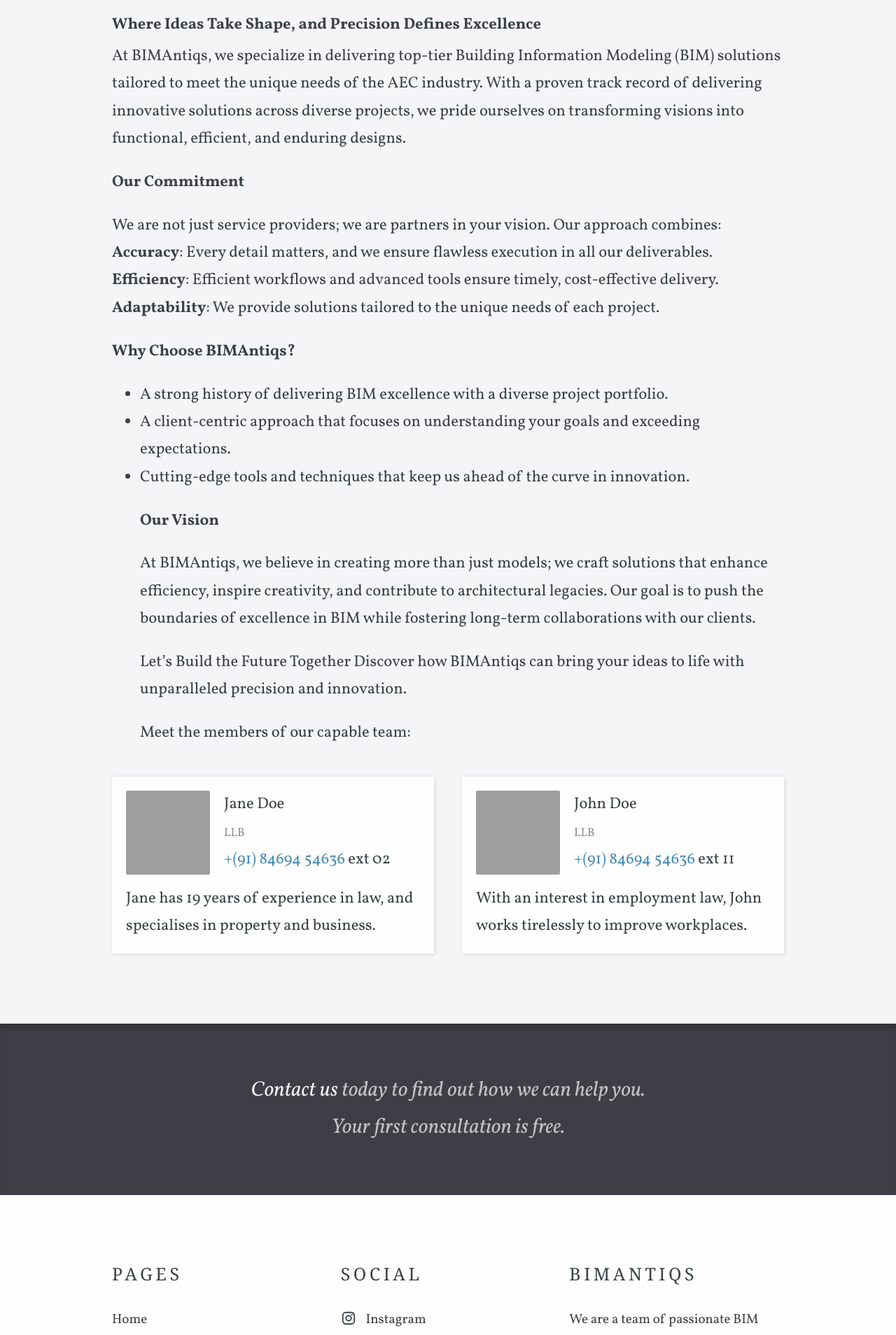
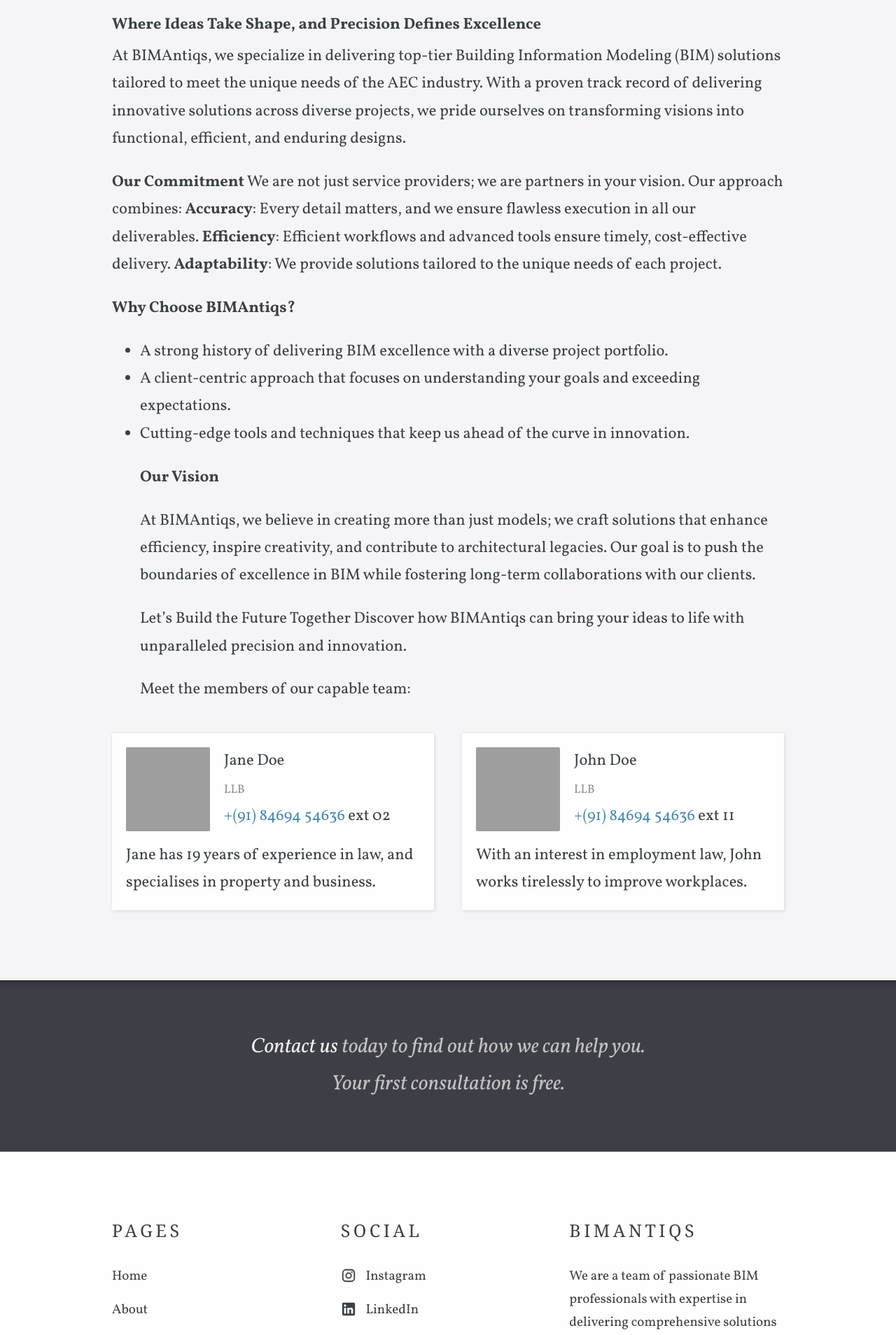
Before and after one commit to R-Madhav/BIMAntiqs.github.io, a Jekyll site: the page built from about.html, in a window 1280 px wide. Shown: the part 622-2530 px from the top of the page at 70% size. Built offline with Jekyll 4.4.1, drawn with Linux system fonts in a browser that asks for light colours; some web fonts are replaced; grey boxes are pictures that could not be loaded.

Commit message:
Update about.html

```diff
--- a/about.html
+++ b/about.html
@@ -13,16 +13,16 @@
 
 	At BIMAntiqs, we specialize in delivering top-tier Building Information Modeling (BIM) solutions tailored to meet the unique needs of the AEC industry. With a proven track record of delivering innovative solutions across diverse projects, we pride ourselves on transforming visions into functional, efficient, and enduring designs.
 
-		<p style="margin-bottom: 5px;"><Strong>Our Commitment</Strong></p>
+		<p style="margin-bottom: 5px;"><Strong>Our Commitment</Strong>
 
-		<p>We are not just service providers; we are partners in your vision. Our approach combines:
+		We are not just service providers; we are partners in your vision. Our approach combines:
 		<Strong>Accuracy</Strong>: Every detail matters, and we ensure flawless execution in all our deliverables.
 		<Strong>Efficiency</Strong>: Efficient workflows and advanced tools ensure timely, cost-effective delivery.
 		<Strong>Adaptability</Strong>: We provide solutions tailored to the unique needs of each project.</p>
 
-		<p><strong>Why Choose BIMAntiqs?</strong></p>
+		<p style="margin-bottom: 5px;"><strong>Why Choose BIMAntiqs?</strong>
 		<ul>
-		<p><li>A strong history of delivering BIM excellence with a diverse project portfolio.</li>
+		<li>A strong history of delivering BIM excellence with a diverse project portfolio.</li>
 		<li>A client-centric approach that focuses on understanding your goals and exceeding expectations.</li>
 		<li>Cutting-edge tools and techniques that keep us ahead of the curve in innovation.</li></p>
 
```
